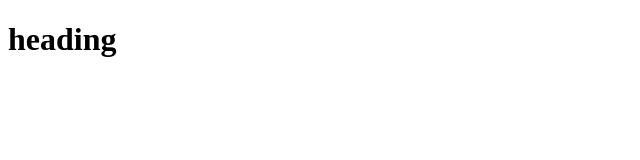
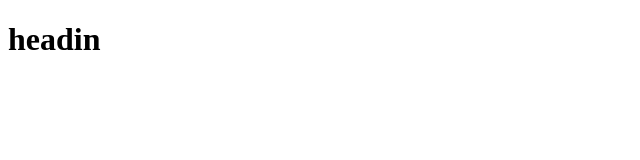
Before and after one commit to Antara12345/investor, a plain HTML site: page index.html in a window 1280 px wide. Shown: the full height of the page, 0-640 px from the left. Drawn offline with Linux system fonts and the light colour scheme.

Commit message:
my page of git

```diff
--- a/index.html
+++ b/index.html
@@ -7,9 +7,6 @@
     <title>Document</title>
 </head>
 <body>
-    <h1>
-        heading
-
-    </h1>
+    <h1>headin</h1>
 </body>
 </html>
```
